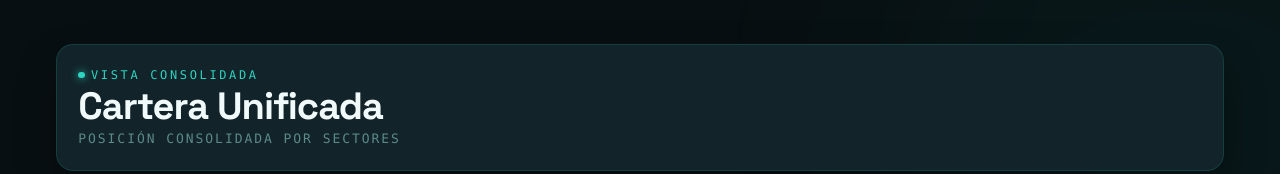
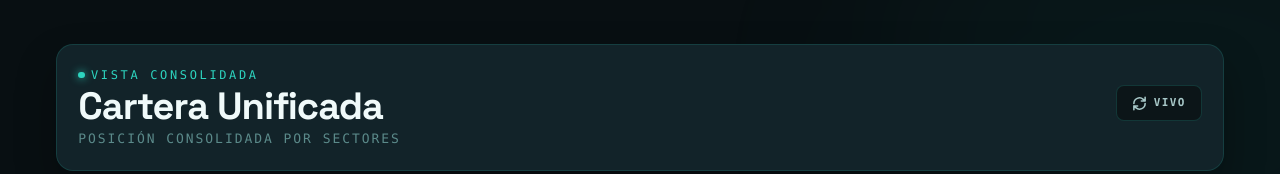
Before and after one commit to jpasman82/portfolio-tracker, a React (Vite) app: page /unificada in a window 1280 px wide. Shown: the top 174 px of the page. Built offline with nearby package versions, Linux system fonts and the light colour scheme; no server answers; the database is empty; sample sign-in values are in the browser's storage; the HTML template or start-up script is replaced by a standard one.

Commit message:
cambios varios

```diff
--- a/src/pages/Dashboard.jsx
+++ b/src/pages/Dashboard.jsx
@@ -1,5 +1,5 @@
 import { useState, useEffect } from 'react';
-import { collection, getDocs, doc, deleteDoc, updateDoc } from 'firebase/firestore';
+import { collection, getDocs, doc, deleteDoc } from 'firebase/firestore';
 import { signOut } from 'firebase/auth';
 import { db, auth } from '../firebase/config';
 import { Link } from 'react-router-dom';
@@ -16,7 +16,6 @@ const KICKER = "font-mono text-[12px] tracking-[0.22em] uppercase text-teal-400
 export default function Dashboard() {
   const [events, setEvents] = useState([]);
   const [loading, setLoading] = useState(true);
-  const [updatingPrices, setUpdatingPrices] = useState(false);
 
   const parseNum = (val) => {
     if (!val) return 0;
@@ -26,8 +25,32 @@ export default function Dashboard() {
 
   const fetchEvents = async () => {
     try {
+      const priceMap = await fetchAllPrices();
+      const mepRate = getMepRate();
       const querySnapshot = await getDocs(collection(db, "rotations"));
-      let data = querySnapshot.docs.map(doc => ({ id: doc.id, ...doc.data() }));
+      let data = querySnapshot.docs.map(doc => {
+        const rotation = { id: doc.id, ...doc.data() };
+        if (rotation.isClosed) return rotation;
+
+        const currentPricesFromByma = { ...(rotation.currentPricesFromDb || {}) };
+        const soldCurrentPricesFromByma = { ...(rotation.soldCurrentPricesFromDb || {}) };
+
+        (rotation.boughtAssetsFromDb || rotation.boughtAssets || []).forEach(a => {
+          const t = a.ticker?.toUpperCase().trim();
+          if (t && priceMap[t] !== undefined) currentPricesFromByma[t] = priceMap[t];
+        });
+        (rotation.soldAssets || []).forEach(a => {
+          const t = a.ticker?.toUpperCase().trim();
+          if (t && priceMap[t] !== undefined) soldCurrentPricesFromByma[t] = priceMap[t];
+        });
+
+        return {
+          ...rotation,
+          currentPricesFromByma,
+          soldCurrentPricesFromByma,
+          currentUsdRateFromByma: mepRate || rotation.currentUsdRateFromDb || rotation.initialUsdRate || 1,
+        };
+      });
       data.sort((a, b) => {
         if (a.isClosed === b.isClosed) return new Date(b.tradeDate) - new Date(a.tradeDate);
         return a.isClosed ? 1 : -1;
@@ -45,73 +68,6 @@ export default function Dashboard() {
         await deleteDoc(doc(db, "rotations", id));
         setEvents(events.filter(ev => ev.id !== id));
       } catch (err) { alert("Error al borrar."); }
-    }
-  };
-
-  const handleUpdatePrices = async () => {
-    setUpdatingPrices(true);
-    try {
-      const priceMap = await fetchAllPrices();
-      const nowIso = new Date().toISOString();
-      const timeStr = new Date().toLocaleTimeString('es-AR', { hour: '2-digit', minute: '2-digit' });
-
-      const rotSnap = await getDocs(collection(db, "rotations"));
-      for (const d of rotSnap.docs) {
-        const data = d.data();
-        if (data.isClosed) continue;
-        let changed = false;
-        const curP = { ...(data.currentPricesFromDb || {}) };
-        const soldP = { ...(data.soldCurrentPricesFromDb || {}) };
-
-        ;(data.boughtAssetsFromDb || data.boughtAssets || []).forEach(a => {
-          const t = a.ticker?.toUpperCase().trim();
-          if (t && priceMap[t]) { curP[t] = priceMap[t]; changed = true; }
-        });
-        ;(data.soldAssets || []).forEach(a => {
-          const t = a.ticker?.toUpperCase().trim();
-          if (t && priceMap[t]) { soldP[t] = priceMap[t]; changed = true; }
-        });
-
-        if (changed) await updateDoc(doc(db, "rotations", d.id), { currentPricesFromDb: curP, soldCurrentPricesFromDb: soldP, lastUpdated: timeStr });
-      }
-
-      const brokSnap = await getDocs(collection(db, "brokerPositions"));
-      for (const d of brokSnap.docs) {
-        const data = d.data();
-        const updatedAssets = (data.assets || []).map(a => {
-          const t = a.ticker?.toUpperCase().trim();
-          if (t && priceMap[t]) return { ...a, price: priceMap[t] };
-          return a;
-        });
-        await updateDoc(doc(db, "brokerPositions", d.id), { assets: updatedAssets, lastUpdated: nowIso });
-      }
-
-      alert("Sincronización completada.");
-      window.location.reload();
-    } catch (error) {
-      alert("Error: " + error.message);
-    } finally {
-      setUpdatingPrices(false);
-    }
-  };
-
-  const exportMaeData = async () => {
-    try {
-      const maeRes = await fetch('/api/mae/mercado/cotizaciones/rentafija', {
-        headers: { 'x-api-key': import.meta.env.VITE_MAE_API_KEY }
-      });
-      const json = await maeRes.json();
-      const lista = json.data || json;
-      let csv = "Ticker;Precio Ultimo;Precio Cierre;Variacion;Volumen;Segmento;Descripcion\n";
-      lista.forEach(i => {
-        csv += `${i.ticker};${i.precioUltimo};${i.precioCierre};${i.variacion};${i.volumenAcumulado};${i.segmento};${i.descripcion}\n`;
-      });
-      const blob = new Blob([csv], { type: 'text/csv' });
-      const url = window.URL.createObjectURL(blob);
-      const a = document.createElement('a');
-      a.href = url; a.download = 'data_mae_completa.csv'; a.click();
-    } catch (error) {
-      alert("Error al descargar datos: " + error.message);
     }
   };
 
@@ -181,21 +137,6 @@ export default function Dashboard() {
             >
               Excel
             </button>
-            <button
-              onClick={exportMaeData}
-              className="font-mono text-[11px] uppercase tracking-[0.12em] px-3 py-1.5 bg-[#0C1518] border border-teal-400/15 hover:border-teal-400/30 text-[#A8C8C8] rounded-lg transition-colors"
-            >
-              MAE
-            </button>
-            <button
-              onClick={handleUpdatePrices}
-              disabled={updatingPrices}
-              className="w-8 h-8 bg-[#0C1518] border border-teal-400/15 hover:border-teal-400/30 flex items-center justify-center text-teal-400 rounded-lg transition-colors disabled:opacity-50"
-            >
-              <svg width="13" height="13" viewBox="0 0 24 24" fill="none" stroke="currentColor" strokeWidth="2.5" strokeLinecap="round" strokeLinejoin="round" className={updatingPrices ? 'animate-spin' : ''}>
-                <path d="M21 2v6h-6M3 12a9 9 0 0 1 15-6.7L21 8M3 22v-6h6M21 12a9 9 0 0 1-15 6.7L3 16"/>
-              </svg>
-            </button>
           </div>
         </div>
       </div>
@@ -205,10 +146,10 @@ export default function Dashboard() {
         {events.map(event => {
           const soldAssets = event.soldAssets || [];
           const boughtAssets = event.boughtAssetsFromDb || event.boughtAssets || [];
-          const currentPrices = event.currentPricesFromDb || {};
-          const soldCurrentPrices = event.soldCurrentPricesFromDb || {};
+          const currentPrices = event.currentPricesFromByma || event.currentPricesFromDb || {};
+          const soldCurrentPrices = event.soldCurrentPricesFromByma || event.soldCurrentPricesFromDb || {};
           const initialUsdRate = event.initialUsdRate || 1;
-          const currentUsdRate = event.currentUsdRateFromDb || initialUsdRate;
+          const currentUsdRate = event.currentUsdRateFromByma || event.currentUsdRateFromDb || initialUsdRate;
 
           const totalARS_Init = soldAssets.reduce((sum, a) => sum + (parseNum(a.quantity) * parseNum(a.priceAtTrade)), 0);
           const totalUSD_Init = totalARS_Init / initialUsdRate;
--- a/src/pages/EventDetail.jsx
+++ b/src/pages/EventDetail.jsx
@@ -25,7 +25,6 @@ export default function EventDetail() {
   const [eventName, setEventName] = useState('');
   const [saving, setSaving] = useState(false);
   const [viewCurrency, setViewCurrency] = useState('ARS');
-  const [updatingPrices, setUpdatingPrices] = useState(false);
 
   const formatInput = (val) => {
     if (val === undefined || val === null || val === '') return '';
@@ -55,9 +54,19 @@ export default function EventDetail() {
         const docSnap = await getDoc(doc(db, "rotations", id));
         if (docSnap.exists()) {
           const data = docSnap.data();
+          let priceMap = {};
+          let mepRate = null;
+          if (!data.isClosed) {
+            try {
+              priceMap = await fetchAllPrices();
+              mepRate = getMepRate();
+            } catch (e) {
+              console.error('[EventDetail] BYMA prices:', e.message);
+            }
+          }
           setEvent(data);
           setEventName(data.eventName);
-          const initUsd = data.currentUsdRateFromDb || data.initialUsdRate || 1;
+          const initUsd = mepRate || data.currentUsdRateFromDb || data.initialUsdRate || 1;
           setCurrentUsdRate(formatDecimals(initUsd));
           const assets = data.boughtAssetsFromDb || data.boughtAssets || [];
           const formattedAssets = assets.map(a => ({
@@ -68,10 +77,16 @@ export default function EventDetail() {
           }));
           setCurrentAssets(formattedAssets);
           const pB = {};
-          formattedAssets.forEach(a => pB[a.ticker] = formatDecimals(data.currentPricesFromDb?.[a.ticker] || a.priceAtTrade || 0));
+          formattedAssets.forEach(a => {
+            const t = a.ticker?.toUpperCase().trim();
+            pB[a.ticker] = formatDecimals(priceMap[t] ?? data.currentPricesFromDb?.[a.ticker] ?? a.priceAtTrade ?? 0);
+          });
           setCurrentPrices(pB);
           const pS = {};
-          (data.soldAssets || []).forEach(a => pS[a.ticker] = formatDecimals(data.soldCurrentPricesFromDb?.[a.ticker] || a.priceAtTrade || 0));
+          (data.soldAssets || []).forEach(a => {
+            const t = a.ticker?.toUpperCase().trim();
+            pS[a.ticker] = formatDecimals(priceMap[t] ?? data.soldCurrentPricesFromDb?.[a.ticker] ?? a.priceAtTrade ?? 0);
+          });
           setSoldCurrentPrices(pS);
         }
       } catch (e) {}
@@ -79,30 +94,6 @@ export default function EventDetail() {
     };
     fetchData();
   }, [id]);
-
-  const handleUpdatePrices = async () => {
-    setUpdatingPrices(true);
-    try {
-      const priceMap = await fetchAllPrices();
-      const mepRate = getMepRate();
-      let changed = false;
-      const newCurrentPrices = { ...currentPrices };
-      const newSoldCurrentPrices = { ...soldCurrentPrices };
-      currentAssets.forEach(a => {
-        if (priceMap[a.ticker] !== undefined) { newCurrentPrices[a.ticker] = formatDecimals(priceMap[a.ticker]); changed = true; }
-      });
-      ;(event.soldAssets || []).forEach(a => {
-        if (priceMap[a.ticker] !== undefined) { newSoldCurrentPrices[a.ticker] = formatDecimals(priceMap[a.ticker]); changed = true; }
-      });
-      if (changed) { setCurrentPrices(newCurrentPrices); setSoldCurrentPrices(newSoldCurrentPrices); }
-      else alert("No se encontraron cotizaciones para los tickers de esta estrategia.");
-      if (mepRate !== null) setCurrentUsdRate(formatDecimals(mepRate));
-    } catch (error) {
-      alert(`Error al buscar precios: ${error.message}`);
-    } finally {
-      setUpdatingPrices(false);
-    }
-  };
 
   const handleAddAsset = () => {
     setCurrentAssets([...currentAssets, { ticker: '', quantity: '', priceAtTrade: '', usdRateAtTrade: currentUsdRate }]);
@@ -197,17 +188,6 @@ export default function EventDetail() {
               <span className="font-mono text-[11px] tracking-[0.12em] uppercase text-[#5B8A8A] bg-[#0C1518] border border-teal-400/10 px-2 py-1 rounded-lg">
                 Act: {event.lastUpdated}hs
               </span>
-            )}
-            {!event.isClosed && (
-              <button
-                onClick={handleUpdatePrices}
-                disabled={updatingPrices}
-                className="w-7 h-7 bg-[#0C1518] border border-teal-400/15 hover:border-teal-400/30 flex items-center justify-center text-teal-400 rounded-lg transition-colors disabled:opacity-50"
-              >
-                <svg width="12" height="12" viewBox="0 0 24 24" fill="none" stroke="currentColor" strokeWidth="2.5" strokeLinecap="round" strokeLinejoin="round" className={updatingPrices ? 'animate-spin' : ''}>
-                  <path d="M21 2v6h-6M3 12a9 9 0 0 1 15-6.7L21 8M3 22v-6h6M21 12a9 9 0 0 1-15 6.7L3 16"/>
-                </svg>
-              </button>
             )}
           </div>
         </div>
--- a/src/pages/Unified.css
+++ b/src/pages/Unified.css
@@ -21,6 +21,41 @@
 }
 
 .u-detail {}
+
+.u-header-main {
+  display: flex;
+  align-items: center;
+  justify-content: space-between;
+  gap: 12px;
+}
+
+.u-live-btn {
+  min-width: 86px;
+  height: 36px;
+  display: inline-flex;
+  align-items: center;
+  justify-content: center;
+  gap: 7px;
+  border: 1px solid rgba(45, 212, 191, 0.18);
+  border-radius: 8px;
+  background: #0C1518;
+  color: #A8C8C8;
+  font-family: ui-monospace, SFMono-Regular, Menlo, Monaco, Consolas, monospace;
+  font-size: 11px;
+  font-weight: 700;
+  letter-spacing: 0.12em;
+  text-transform: uppercase;
+  cursor: pointer;
+  transition: border-color 0.2s ease, color 0.2s ease, background-color 0.2s ease;
+  flex-shrink: 0;
+}
+
+.u-live-btn:hover,
+.u-live-btn.is-live {
+  border-color: rgba(45, 212, 191, 0.45);
+  background: rgba(45, 212, 191, 0.1);
+  color: #2DD4BF;
+}
 
 .pie-wrap {
   position: relative;
--- a/src/pages/Unified.jsx
+++ b/src/pages/Unified.jsx
@@ -13,11 +13,16 @@ const handleLogout = async () => {
 };
 
 const KICKER = "font-mono text-[12px] tracking-[0.22em] uppercase text-teal-400 flex items-center gap-1.5";
+const LIVE_DURATION_MS = 5 * 60 * 1000;
+const LIVE_REFRESH_MS = 60 * 1000;
 
 export default function Unified() {
   const [groupedData, setGroupedData] = useState({});
   const [totalUsd, setTotalUsd] = useState(0);
   const [loading, setLoading] = useState(true);
+  const [refreshing, setRefreshing] = useState(false);
+  const [liveUntil, setLiveUntil] = useState(null);
+  const [liveSecondsLeft, setLiveSecondsLeft] = useState(0);
   const [pieMode, setPieMode] = useState('cat');
   const [hoverData, setHoverData] = useState(null);
   const animatedRef = useRef(false);
@@ -36,9 +41,15 @@ export default function Unified() {
     const n = parseNum(v);
     return `${n > 0 ? '+' : ''}${n.toLocaleString('es-AR', { minimumFractionDigits: 2, maximumFractionDigits: 2 })}%`;
   };
+  const fmtLiveTime = (seconds) => {
+    const mins = Math.floor(seconds / 60).toString().padStart(2, '0');
+    const secs = (seconds % 60).toString().padStart(2, '0');
+    return `${mins}:${secs}`;
+  };
 
-  useEffect(() => {
-    const fetchAndGroup = async () => {
+  const fetchAndGroup = async ({ showLoading = false } = {}) => {
+    if (showLoading) setLoading(true);
+    setRefreshing(true);
       try {
         const priceMap = await fetchAllPrices();
         const mepRate = getMepRate();
@@ -100,11 +111,52 @@ export default function Unified() {
 
         setGroupedData(grouped);
         setTotalUsd(total);
-      } catch (e) {}
-      finally { setLoading(false); }
+      } catch (e) {
+        console.error('[Unified] BYMA refresh:', e.message);
+      }
+      finally {
+        if (showLoading) setLoading(false);
+        setRefreshing(false);
+      }
+  };
+
+  useEffect(() => {
+    fetchAndGroup({ showLoading: true });
+  }, []); // eslint-disable-line react-hooks/exhaustive-deps
+
+  useEffect(() => {
+    if (!liveUntil) return undefined;
+
+    const updateCountdown = () => {
+      const remaining = liveUntil - Date.now();
+      setLiveSecondsLeft(Math.max(0, Math.ceil(remaining / 1000)));
+      if (remaining <= 0) setLiveUntil(null);
     };
+
+    updateCountdown();
+    const countdownId = window.setInterval(updateCountdown, 1000);
+    const refreshId = window.setInterval(() => {
+      if (Date.now() < liveUntil) fetchAndGroup();
+    }, LIVE_REFRESH_MS);
+
+    return () => {
+      window.clearInterval(countdownId);
+      window.clearInterval(refreshId);
+    };
+  }, [liveUntil]); // eslint-disable-line react-hooks/exhaustive-deps
+
+  const toggleLiveMode = () => {
+    if (liveUntil) {
+      setLiveUntil(null);
+      setLiveSecondsLeft(0);
+      return;
+    }
+
+    const until = Date.now() + LIVE_DURATION_MS;
+    setLiveUntil(until);
+    setLiveSecondsLeft(Math.ceil(LIVE_DURATION_MS / 1000));
     fetchAndGroup();
-  }, []);
+  };
 
   useEffect(() => {
     if (loading || animatedRef.current) return;
@@ -188,7 +240,21 @@ export default function Unified() {
           <span className="w-1.5 h-1.5 rounded-full bg-teal-400 shadow-[0_0_8px_#2DD4BF]" />
           Vista Consolidada
         </p>
-        <h2 className="u-title text-2xl font-bold tracking-tight text-[#F0FAFA] mt-1">Cartera Unificada</h2>
+        <div className="u-header-main">
+          <h2 className="u-title text-2xl font-bold tracking-tight text-[#F0FAFA] mt-1">Cartera Unificada</h2>
+          <button
+            type="button"
+            onClick={toggleLiveMode}
+            className={`u-live-btn ${liveUntil ? 'is-live' : ''}`}
+            aria-pressed={Boolean(liveUntil)}
+            title={liveUntil ? 'Detener actualizacion temporal' : 'Activar actualizacion temporal'}
+          >
+            <svg width="15" height="15" viewBox="0 0 24 24" fill="none" stroke="currentColor" strokeWidth="2.5" strokeLinecap="round" strokeLinejoin="round" className={refreshing ? 'animate-spin' : ''}>
+              <path d="M21 2v6h-6M3 12a9 9 0 0 1 15-6.7L21 8M3 22v-6h6M21 12a9 9 0 0 1-15 6.7L3 16"/>
+            </svg>
+            <span>{liveUntil ? fmtLiveTime(liveSecondsLeft) : 'Vivo'}</span>
+          </button>
+        </div>
         <p className="font-mono text-[13px] tracking-[0.15em] uppercase text-[#5B8A8A] mt-1.5">Posición consolidada por sectores</p>
       </div>
 
@@ -258,6 +324,7 @@ export default function Unified() {
                           <span>Ticker</span>
                           <span>Nominales</span>
                           <span style={{ textAlign: 'right' }}>Valor USD</span>
+                          <span style={{ textAlign: 'right' }}>Var.</span>
                           <span className="u-asset-pct-bar">% Cartera</span>
                         </div>
 
@@ -276,21 +343,23 @@ export default function Unified() {
                               <div className="font-mono text-[12px] text-[#5B8A8A]">
                                 {asset.ticker === 'DEUDA CAUCIÓN' ? 'Pasivo' : `${fmtQty(asset.quantity)} nom.`}
                               </div>
-                              <div style={{ textAlign: 'right' }}>
+                              <div className="u-asset-value-cell">
                                 <div className="u-asset-val font-bold" style={{ color: isDebt ? '#F87171' : '#2DD4BF' }}>
                                   {fmtUSD(asset.valueUsd)}
                                 </div>
+                                <div className="u-mobile-pct font-mono text-[12px] text-[#5B8A8A]">
+                                  {pct.toFixed(1)}% cartera
+                                </div>
+                              </div>
+                              <div className="u-asset-change-cell">
                                 {!isDebt && asset.changePercent !== null && asset.changePercent !== undefined && (
-                                  <div
-                                    className="font-mono text-[12px] font-bold"
+                                  <span
+                                    className="u-asset-change font-mono font-bold"
                                     style={{ color: asset.changePercent > 0 ? '#34D399' : asset.changePercent < 0 ? '#F87171' : '#5B8A8A' }}
                                   >
                                     {fmtChangePct(asset.changePercent)}
-                                  </div>
+                                  </span>
                                 )}
-                                <div className="u-mobile-pct font-mono text-[12px] text-[#5B8A8A]">
-                                  {pct.toFixed(1)}% cartera
-                                </div>
                               </div>
                               <div className="u-asset-pct-bar">
                                 <div className="flex justify-between items-baseline">
```
